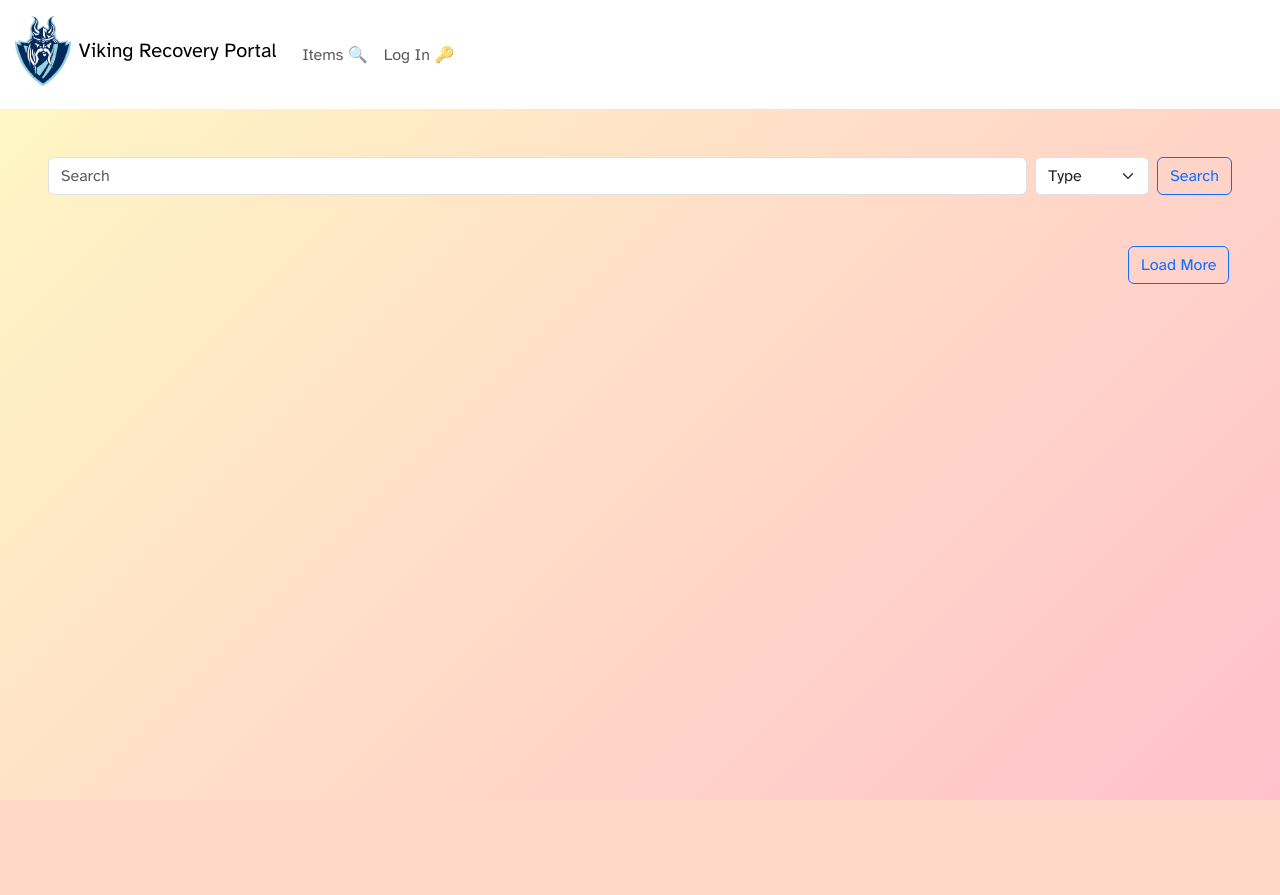
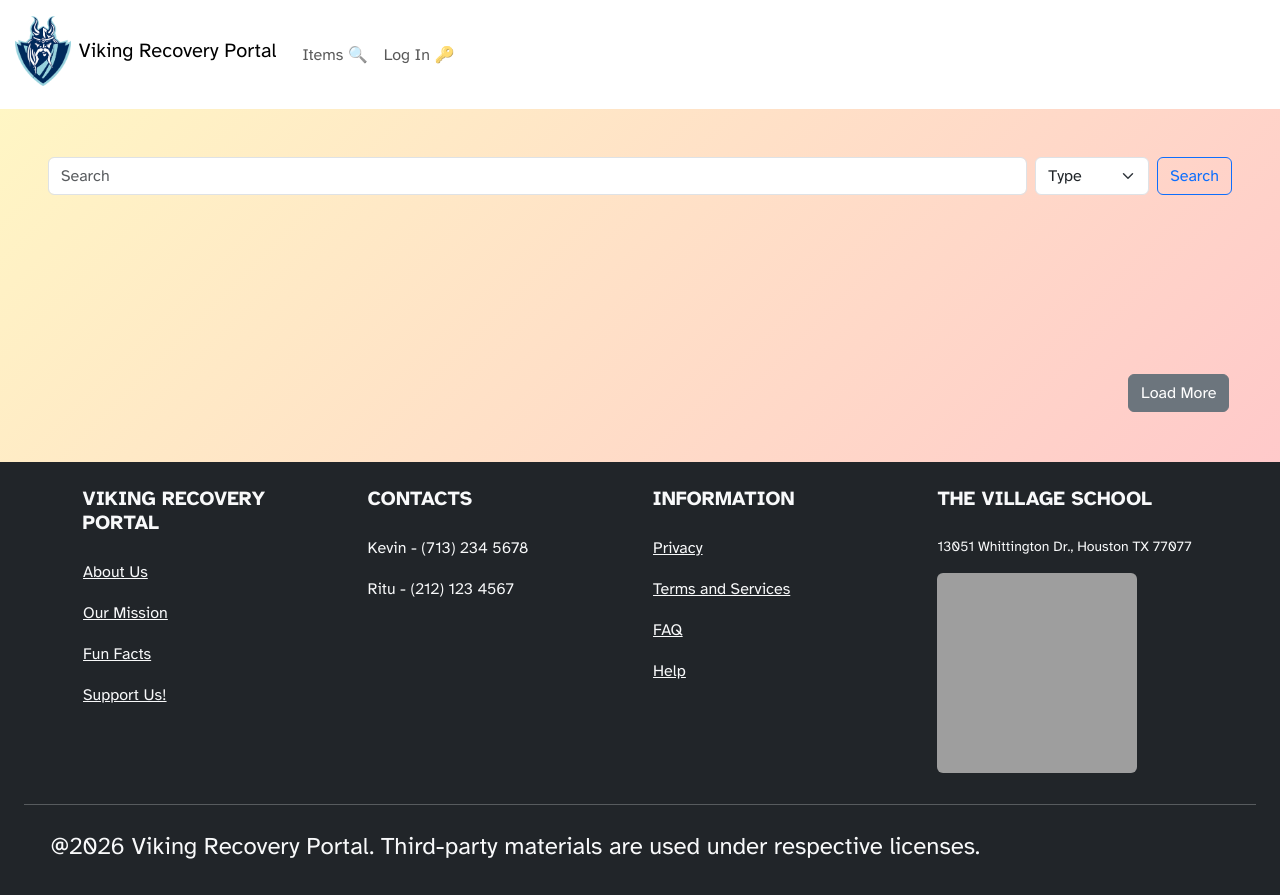
Before and after one commit to ritumaiti2009/CAC_Proj, a Flask app: page /items in a window 1280 px wide. Before the commit the page ends 800 px from the top, so only its background shows below. Run offline with Flask 3, Linux system fonts and the light colour scheme; data that the repository does not hold is empty; some web fonts are replaced; grey boxes are pictures that could not be loaded.

Commit message:
Fixed Layout, Load More when required, and credits

```diff
--- a/app.py
+++ b/app.py
@@ -296,7 +296,6 @@ def items():
 
     # Get limit per pages
     limit = request.args.get("limit", 12, type=int)
-    params.append(limit)
 
     # Search up specific posts
     if request.method == "POST":
@@ -310,6 +309,9 @@ def items():
                 params.append(f"%{keyword}%")
             params.append(f"%{status}%")
 
+            # Append limit
+            params.append(limit)
+
             items_list = run_sql(
                 f"""
                     {query}
@@ -318,9 +320,12 @@ def items():
                       """,
                 (params),
             )
-        except:
-            return alert("Failed to fetch items", "/", 500)
+        except Exception as e:
+            return alert(f"Failed to fetch items{e}", "/", 500)
     else:
+        # Append limit
+        params.append(limit)
+
         try:
             if request.args.get("user_specific") == "true":
                 items_list = run_sql(
--- a/static/style.css
+++ b/static/style.css
@@ -23,6 +23,7 @@ body {
 
 .card-block {
     padding: 0;
+    margin: 5%;
 }
 
 
@@ -46,6 +47,23 @@ body {
     text-align: center;
 }
 
+.contacts {
+    color: white;
+}
+
+.footer {
+    display: flex;
+    justify-content: space-around;
+    padding: 32%;
+    height: 200px;
+    background-color: #041737;
+}
+
+.footer-box {
+    width: 0;
+    height: auto;
+    padding: 0px;
+}
 
 .navbar {
     background-color: rgb(255, 255, 255);
--- a/templates/items.html
+++ b/templates/items.html
@@ -118,4 +118,8 @@
         </div>
     {% endfor %}
 {% endblock %}
-{% block address %}items{% if user_specific == 1 %}?user_specific=true{% endif %}?limit={{ items|length + 12 }}{% endblock %}
+{% block load %}
+    {% if (items|length + 24) % 12 == 0%}
+        <a href="/items{% if user_specific == 1 %}?user_specific=true{% endif %}?limit={{ items|length + 12 }}" class="ms-auto me-5 mb-5"><button class="btn btn-secondary" id="load" type="button">Load More</button></a>
+    {% endif %}
+{% endblock %}
--- a/templates/layout.html
+++ b/templates/layout.html
@@ -126,6 +126,45 @@
             {% endif %}
         {% endwith %}
         {% block main %}{% endblock %}
+        <footer class="bg-dark text-light mt-auto p-4">
+            <div class="container">
+                <div class="row">
+                    <div class="footer-box col">
+                        <h5 class="text-uppercase mb-4 fw-bold">Viking Recovery Portal</h5>
+                        <p><a href="#" class="text-light">About Us</a></p>
+                        <p><a href="#" class="text-light">Our Mission</a></p>
+                        <p><a href="#" class="text-light">Fun Facts</a></p>
+                        <p><a href="#" class="text-light">Support Us!</a></p>
+                    </div>
+                    <div class="footer-box col">
+                        <h5 class="text-uppercase mb-4 fw-bold">Contacts</h5>
+                        <p class="test-capitalize text-light">Kevin - (713) 234 5678</p>
+                        <p class="test-capitalize text-light">Ritu - (212) 123 4567</p>
+                    </div>
+                    <div class="footer-box col">
+                        <h5 class="text-uppercase mb-4 fw-bold">Information</h5>
+                        <p><a href="#" class="text-light">Privacy</a></p>
+                        <p><a href="#" class="text-light">Terms and Services</a></p>
+                        <p><a href="#" class="text-light">FAQ</a></p>
+                        <p><a href="#" class="text-light">Help</a></p>
+                    </div>
+                    <div class="footer-box col">
+                        <h5 class="text-uppercase mb-4 fw-bold">The Village School</h5>
+                        <p class="form-text text-light" id="address">13051 Whittington Dr., Houston TX 77077</p>
+                        <iframe class="rounded" src="https://www.google.com/maps/embed?pb=!1m18!1m12!1m3!1d3464.0863022732347!2d-95.6193682!3d29.7462154!2m3!1f0!2f0!3f0!3m2!1i1024!2i768!4f13.1!3m3!1m2!1s0x8640dc6ec1683aeb%3A0x92f9d7932fe4fc15!2sThe%20Village%20School%2C%20High%20School%20(Main%20Campus)!5e0!3m2!1sen!2sus!4v1772232570904!5m2!1sen!2sus" width="200px" height="200px" style="border:0;" allowfullscreen="" loading="lazy" referrerpolicy="no-referrer-when-downgrade"></iframe>
+                    </div>
+                </div>
+
+                </div>
+                <hr class="my-4 text-light">
+
+                <div class="ms-4">
+                    <h4>@2026 Viking Recovery Portal. Third-party materials are used under respective licenses.</h4>
+                </div>
+                </div>
+
+            </div>
+            </footer>
         <script src="https://cdn.jsdelivr.net/npm/bootstrap@5.3.8/dist/js/bootstrap.bundle.min.js"
                 integrity="sha384-FKyoEForCGlyvwx9Hj09JcYn3nv7wiPVlz7YYwJrWVcXK/BmnVDxM+D2scQbITxI"
                 crossorigin="anonymous"></script>
--- a/templates/list_layout.html
+++ b/templates/list_layout.html
@@ -24,7 +24,7 @@
     <div class="d-flex flex-wrap card-block">
         {% block card %}{% endblock %}
     </div>
-    <a href="/{% block address %}{% endblock %}" class="ms-auto me-5"><button class="btn btn-outline-primary" id="load" type="button">Load More</button></a>
+    {% block load %}{% endblock %}
     <script>
         // Activate tooltips
         document.addEventListener('DOMContentLoaded', function () {
--- a/templates/manage_item.html
+++ b/templates/manage_item.html
@@ -103,4 +103,8 @@
         </div>
     {% endfor %}
 {% endblock %}
-{% block address %}manage_items?limit={{ items|length + 12 }}{% endblock %}
+{% block load %}
+    {% if (items|length + 24) % 12 == 0%}
+        <a href="/manage_items?limit={{ items|length + 12 }}" class="ms-auto me-5 mb-5"><button class="btn btn-secondary" id="load" type="button">Load More</button></a>
+    {% endif %}
+{% endblock %}
--- a/templates/manage_request.html
+++ b/templates/manage_request.html
@@ -63,4 +63,8 @@
         </div>
     {% endfor %}
 {% endblock %}
-{% block address %}manage_requests?limit={{ requests|length + 12 }}{% endblock %}
+{% block load %}
+    {% if (requests|length + 24) % 12 == 0%}
+        <a href="/manage_requests?limit={{ requests|length + 12 }}" class="ms-auto me-5 mb-5"><button class="btn btn-secondary" id="load" type="button">Load More</button></a>
+    {% endif %}
+{% endblock %}
--- a/templates/requests.html
+++ b/templates/requests.html
@@ -58,4 +58,8 @@
         </div>
     {% endfor %}
 {% endblock %}
-{% block address %}{% if for_user == True %}requests_for{% else %}requests{% endif %}?limit={{ requests|length + 12 }}{% endblock %}
+{% block load %}
+    {% if (requests|length + 24) % 12 == 0%}
+        <a href="/{% if for_user == True %}requests_for{% else %}requests{% endif %}?limit={{ requests|length + 12 }}" class="ms-auto me-5 mb-5"><button class="btn btn-secondary" id="load" type="button">Load More</button></a>
+    {% endif %}
+{% endblock %}
```
Also changed, not shown: README.md.
